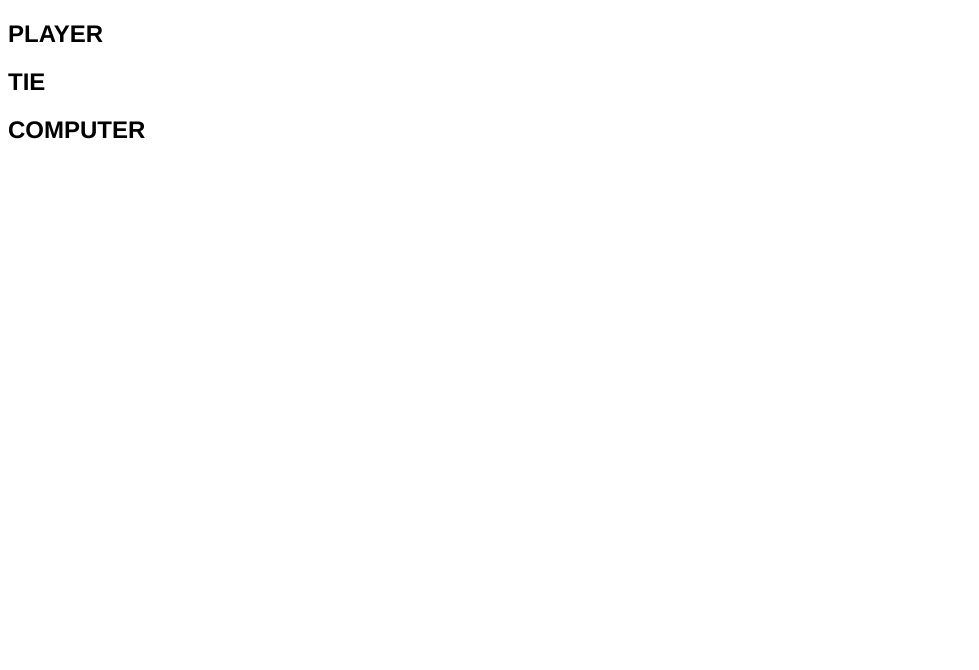
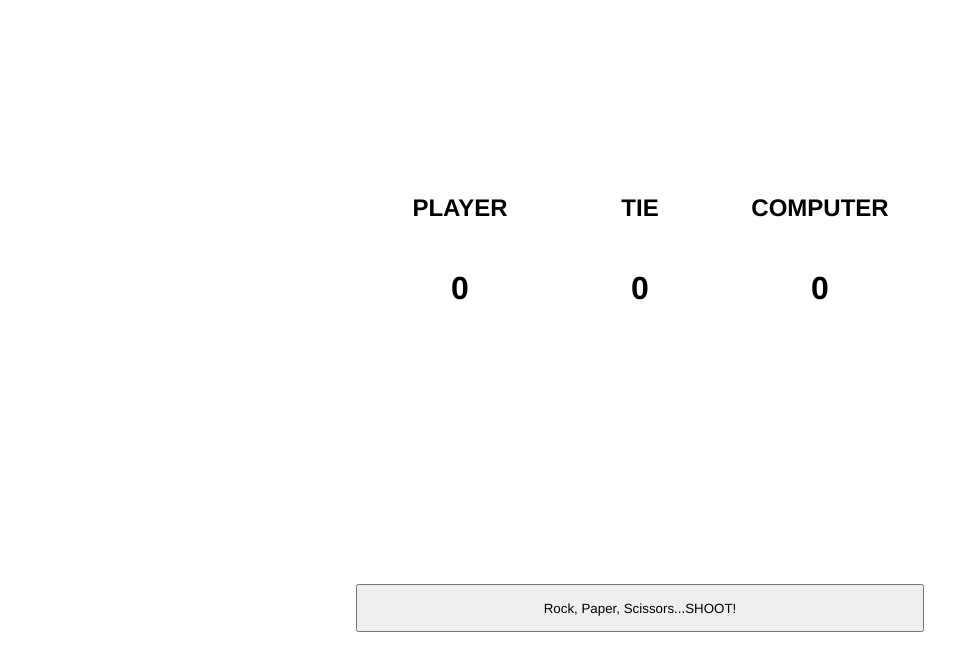
Before and after one commit to jablan08/rock-paper-scissors-fun-, a plain HTML site: page index.html in a window 1280 px wide. Shown: the whole page, without its empty margins (0-979 px from the left). Drawn offline with Linux system fonts and the light colour scheme.

Commit message:
set up init function and event listern layout

```diff
--- a/css/main.css
+++ b/css/main.css
@@ -4,5 +4,28 @@ html, * {
   }
 
   body {
+    height: 100vh;
+    display: flex;
+    flex-direction: column;
+    justify-content: center;
+    align-items: center;
+  }
 
+  main {
+    display: grid;
+    grid-template-columns: 30vmin 15vmin 30vmin;
+    grid-template-rows: 10vmin 10vmin 30vmin 10vmin;
   }
+
+  main * {
+    display: flex;
+    justify-content: center;
+    align-items: center
+  }
+
+  main button {
+    grid-column: span 3;
+  }
+  button {
+    margin: 2vmin;
+  }
--- a/index.html
+++ b/index.html
@@ -12,7 +12,19 @@
         <h2>PLAYER</h2>
         <h2>TIE</h2>
         <h2>COMPUTER</h2>
-        <h1></h1>
+        <h1 id="p-score">0</h1>
+        <h1 id="t-score">0</h1>
+        <h1 id="c-score">0</h1>
+        <div id="p-result">
+            <img>
+        </div>
+        <div id="countdown">
+
+        </div>
+        <div id="c-result">
+            <img>
+        </div>
+        <button>Rock, Paper, Scissors...SHOOT!</button>
     </main>
     <script src="js/main.js"></script>
 </body>
```
